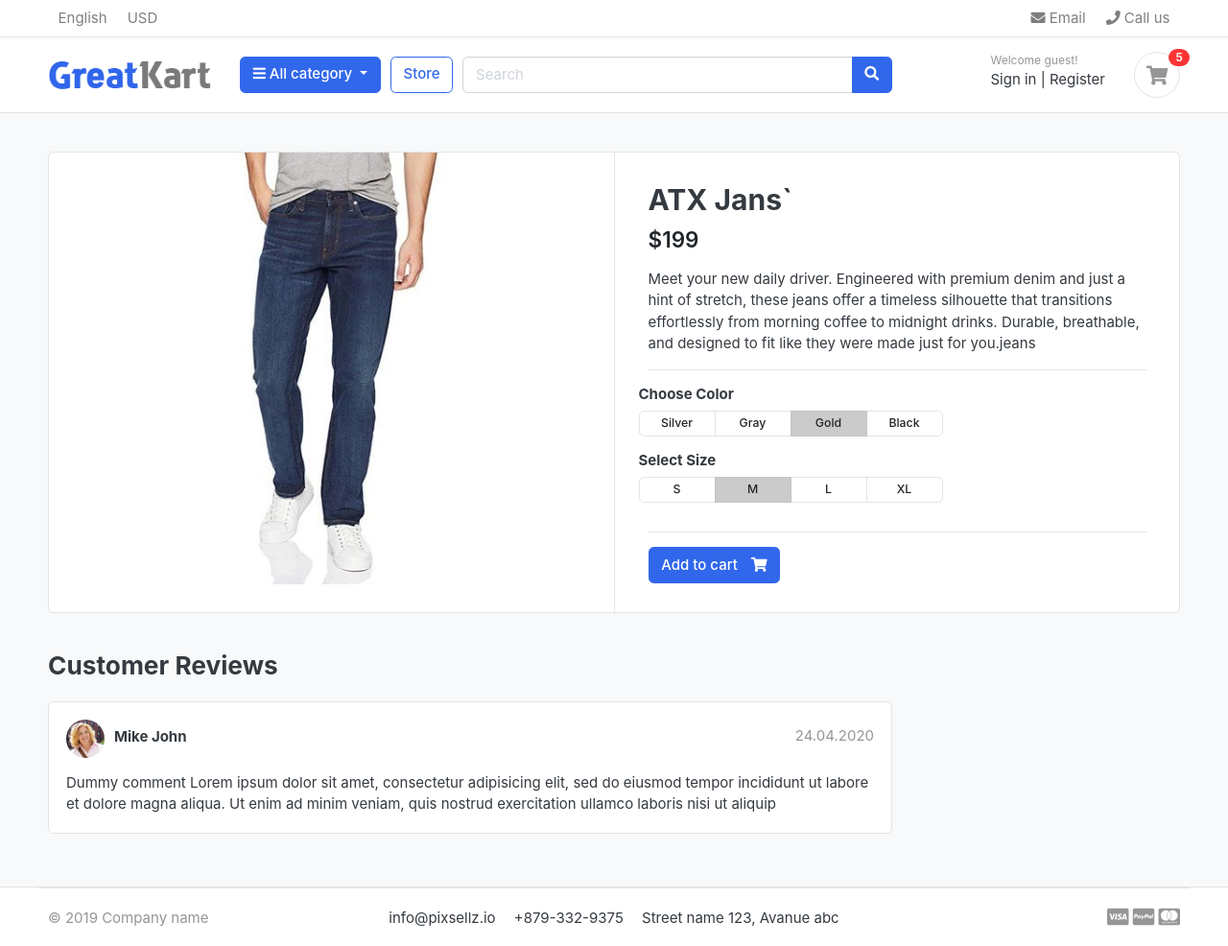
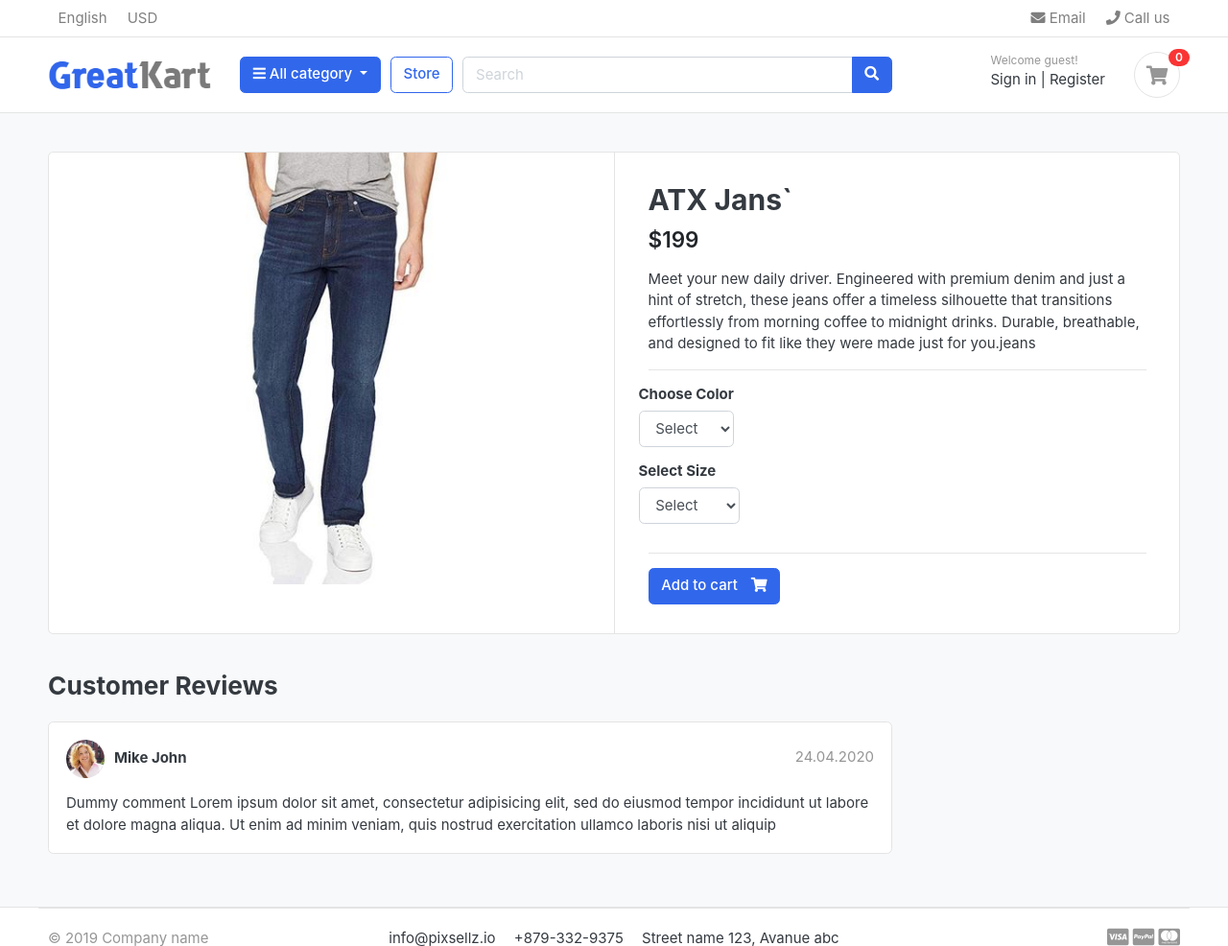
Before and after one commit to Sudheesh-0007/Greatkart, a Django app: a page that uses templates/store/product_detail.html in a window 1280 px wide. Shown: the top 986 px of the page at 96% size. Run offline with Django 5.2, Linux system fonts and the light colour scheme; data comes from the database, SQL or seed files in the repository; both versions use the stored data as it was after the commit; some libraries are stand-ins or nearby versions; some web fonts are replaced.

Commit message:
variations added

```diff
--- a/carts/context_processor.py
+++ b/carts/context_processor.py
@@ -9,12 +9,12 @@ def counter(request):
 
     else:
         try:
-            cart_count = CartItem.objects.all().count()
-            # cart=Cart.objects.filter(cart_id = _cart_id(request))
-            # cart_items = CartItem.objects.all().filter(cart=cart[:1])
+            # cart_count = CartItem.objects.all().count()
+            cart=Cart.objects.filter(cart_id = _cart_id(request))
+            cart_items = CartItem.objects.all().filter(cart=cart[:1])
 
-            # for cart_item in cart_items:
-            #     cart_count += cart_item.quantity
+            for cart_item in cart_items:
+                cart_count += cart_item.quantity
 
         except Cart.DoesNotExist:
             cart_count = 0
--- a/carts/models.py
+++ b/carts/models.py
@@ -1,5 +1,5 @@
 from django.db import models
-from store.models import Product
+from store.models import Product ,Variation
 
 # Create your models here.
 
@@ -12,6 +12,7 @@ class Cart(models.Model):
 
 class CartItem(models.Model):
     product    = models.ForeignKey(Product,on_delete=models.CASCADE)
+    variations = models.ManyToManyField(Variation,blank=True)
     cart       = models.ForeignKey(Cart,on_delete=models.CASCADE)
     quantity   = models.IntegerField()
     is_active  = models.BooleanField(default=True)
@@ -19,5 +20,5 @@ class CartItem(models.Model):
     def sub_total(self):
         return self.product.price * self.quantity
 
-    def __str__(self):
+    def __unicode__(self):
         return self.product
--- a/carts/urls.py
+++ b/carts/urls.py
@@ -4,6 +4,6 @@ from.import views
 urlpatterns = [
     path('',views.cart,name='cart'),
     path('add_cart/<int:product_id>/',views.add_cart,name='add_cart'),
-    path('remove_cart/<int:product_id>/',views.remove_cart,name='remove_cart'),
-    path('remove_cart_item/<int:product_id>/',views.remove_cart_item,name='remove_cart_item'),
+    path('remove_cart/<int:product_id>/<int:cart_item_id>/',views.remove_cart,name='remove_cart'),
+    path('remove_cart_item/<int:product_id>/<int:cart_item_id>/',views.remove_cart_item,name='remove_cart_item'),
 ]
--- a/carts/views.py
+++ b/carts/views.py
@@ -1,7 +1,8 @@
 from django.shortcuts import render,redirect,get_object_or_404
 from django.core.exceptions import ObjectDoesNotExist
-from store.models import Product
+from store.models import Product ,Variation
 from.models import Cart,CartItem
+from django.http import HttpResponse
 
 # Create your views here.
 
@@ -13,6 +14,18 @@ def _cart_id(request):
 
 def add_cart(request,product_id):
     product  = Product.objects.get(id=product_id)  #gt the product
+    product_variation = []
+    if request.method == 'POST':
+        for item in request.POST:
+            key = item
+            value = request.POST[key]
+
+            try:
+                variation = Variation.objects.get(product=product , variation_category__iexact=key, variation_value__iexact=value)
+                product_variation.append(variation)
+
+            except :
+                pass
     try :
         cart = Cart.objects.get(cart_id=_cart_id(request))    #get the cart using the cart_id in the session
     except Cart.DoesNotExist:
@@ -21,38 +34,72 @@ def add_cart(request,product_id):
         )
     cart.save()
 
-    try :
-        cart_item = CartItem.objects.get(product=product,cart=cart)
-        cart_item.quantity +=1  #cart_item.quantity = cart_item.quantity + 1
-        cart_item.save()
-    except CartItem.DoesNotExist:
+    is_cart_item_exists = CartItem.objects.filter(product=product, cart=cart).exists()
+
+    if is_cart_item_exists :
+        cart_item = CartItem.objects.filter(product=product,cart=cart)
+        # existing variations -> database
+        # product variations  -> product_variations
+        # item id -> database
+
+        ex_var_list = []
+        id=[]
+        for item in cart_item:
+            existing_variation = item.variations.all()
+            ex_var_list.append(list(existing_variation))
+            id.append(item.id)
+
+
+        if product_variation in ex_var_list:
+            # increase the cart item quantity
+            index   = ex_var_list.index(product_variation)
+            item_id = id[index]
+            item    = CartItem.objects.get(product=product,id= item_id)
+            item.quantity += 1
+            item.save()
+
+        else:
+            item = CartItem.objects.create(product=product,quantity=1,cart=cart)
+
+            if len(product_variation) > 0:
+                item.variations.clear()
+                item.variations.add(*product_variation)
+        # cart_item.quantity +=1  #cart_item.quantity = cart_item.quantity + 1
+            item.save()
+    else :
         cart_item = CartItem.objects.create(
             product = product,
             quantity = 1,
             cart = cart,
         )
+        if len(product_variation) > 0:
+            cart_item.variations.clear()
+            cart_item.variations.add(*product_variation)
         cart_item.save()
 
     return redirect('cart')
 
 # to remove cart items one by one
-def remove_cart(request,product_id):
+def remove_cart(request,product_id,cart_item_id,):
     cart = Cart.objects.get(cart_id = _cart_id(request))
     product = get_object_or_404(Product, id=product_id)
-    cart_item = CartItem.objects.get(product=product,cart=cart)
+    try:
+        cart_item = CartItem.objects.get(product=product,cart=cart,id=cart_item_id)
 
-    if cart_item.quantity > 1:
-        cart_item.quantity -=1
-        cart_item.save()
-    else:
-        cart_item.delete()
+        if cart_item.quantity > 1:
+            cart_item.quantity -=1
+            cart_item.save()
+        else:
+            cart_item.delete()
+    except:
+        pass
     return redirect('cart')
 
 # to remove cart items
-def remove_cart_item(request,product_id):
+def remove_cart_item(request,product_id,cart_item_id):
     cart = Cart.objects.get(cart_id = _cart_id(request))
     product = get_object_or_404(Product, id=product_id)
-    cart_item = CartItem.objects.get(product=product,cart=cart)
+    cart_item = CartItem.objects.get(product=product,cart=cart,id=cart_item_id)
     cart_item.delete()
     return redirect('cart')
 
--- a/store/models.py
+++ b/store/models.py
@@ -21,3 +21,28 @@ class Product(models.Model):
 
     def __str__(self):
         return self.product_name
+
+class VariationManager(models.Manager):
+    def colors(self):
+        return super(VariationManager,self).filter(variation_category = 'color' , is_active= True)
+
+    def sizes(self):
+        return super(VariationManager,self).filter(variation_category = 'size' , is_active= True)
+
+variation_category_choice = (
+    ('color','color'),
+    ('size','size'),
+)
+
+class Variation(models.Model):
+    product              = models.ForeignKey(Product, on_delete=models.CASCADE)
+    variation_category   = models.CharField(max_length=100 , choices=variation_category_choice)
+    variation_value      = models.CharField(max_length=100)
+    is_active            = models.BooleanField(default=True)
+    created_date         = models.DateTimeField(auto_now_add=True)
+
+    objects              = VariationManager()
+
+
+    def __str__(self):
+        return self.variation_value
--- a/templates/store/product_detail.html
+++ b/templates/store/product_detail.html
@@ -18,6 +18,8 @@
 </article> <!-- gallery-wrap .end// -->
 		</aside>
 		<main class="col-md-6 border-left">
+		<form action="{% url 'add_cart' single_product.id %}" method="POST">
+			{% csrf_token %}
 			<article class="content-body">
 
 			<h2 class="title">{{single_product.product_name}}</h2>
@@ -33,53 +35,36 @@
 				<div class="row">
 					<div class="item-option-select">
 						<h6>Choose Color</h6>
-			<div class="btn-group btn-group-sm btn-group-toggle" data-toggle="buttons">
-			  <label class="btn btn-light">
-			    <input type="radio" name="radio_color"> Silver
-			  </label>
-			  <label class="btn btn-light">
-			    <input type="radio" name="radio_color" > Gray
-			  </label>
-			  <label class="btn btn-light active">
-			    <input type="radio" name="radio_color checked"> Gold
-			  </label>
-			  <label class="btn btn-light">
-			    <input type="radio" name="radio_color"> Black
-			  </label>
-			</div>
+						<select name="color" class="form-control" required>
+							<option value="" disabled selected>Select</option>
+							{% for i in single_product.variation_set.colors %}
+								<option value="{{i.variation_value | lower}}">{{ i.variation_value | capfirst }}</option>
+							{% endfor %}
+
+						</select>
 					</div>
 				</div> <!-- row.// -->
 				 <div class="row">
 					<div class="item-option-select">
 						<h6>Select Size</h6>
-			<div class="btn-group btn-group-sm btn-group-toggle" data-toggle="buttons">
-			  <label class="btn btn-light">
-			    <input type="radio" name="radio_color"> S
-			  </label>
-			  <label class="btn btn-light active">
-			    <input type="radio" name="radio_color" checked> M
-			  </label>
-			  <label class="btn btn-light">
-			    <input type="radio" name="radio_color"> L
-			  </label>
-			  <label class="btn btn-light">
-			    <input type="radio" name="radio_color"> XL
-			  </label>
-			</div>
+						<select name="size" class="form-control" required>
+							<option value="" disabled selected>Select</option>
+							{% for i in single_product.variation_set.sizes %}
+								<option value="{{ i.variation_value | lower }}">{{ i.variation_value | capfirst }}</option>
+							{% endfor %}
+						</select>
+
 					</div>
 				</div> <!-- row.// -->
 				<hr>
 				{% if single_product.stock <= 0 %}
 					<h5 class='text-danger'> OUT OF STOCK</h5>
 				{% else %}
-			{% if in_cart %}
-				<a href="#" class="btn  btn-success"> <span class="text">Added to cart</span> <i class="fas fa-check"></i>  </a>
-				<a href="{% url 'cart' %}" class="btn  btn-outline-primary"> <span class="text">View Cart</span> <i class="fas fa-eye"></i>  </a>
-				{% else %}
-				<a href="{% url 'add_cart' single_product.id %}" class="btn  btn-primary"> <span class="text">Add to cart</span> <i class="fas fa-shopping-cart"></i>  </a>
-			{% endif %}
+							<button type = "submit"  class="btn  btn-primary"> <span class="text">Add to cart</span> <i class="fas fa-shopping-cart"></i>  </button>
+
 					{% endif %}
 			</article> <!-- product-info-aside .// -->
+ </form>
 		</main> <!-- col.// -->
 	</div> <!-- row.// -->
 </div> <!-- card.// -->
```
Also changed, not shown: carts/admin.py (+8 -2 lines), store/admin.py (+7 -1 lines), templates/store/cart.html (+18 -4 lines), carts/migrations/0002_cartitem_variations.py (added), db.sqlite3, store/migrations/0002_variation.py (added). Lines whose indentation alone changed are shown as unchanged.
